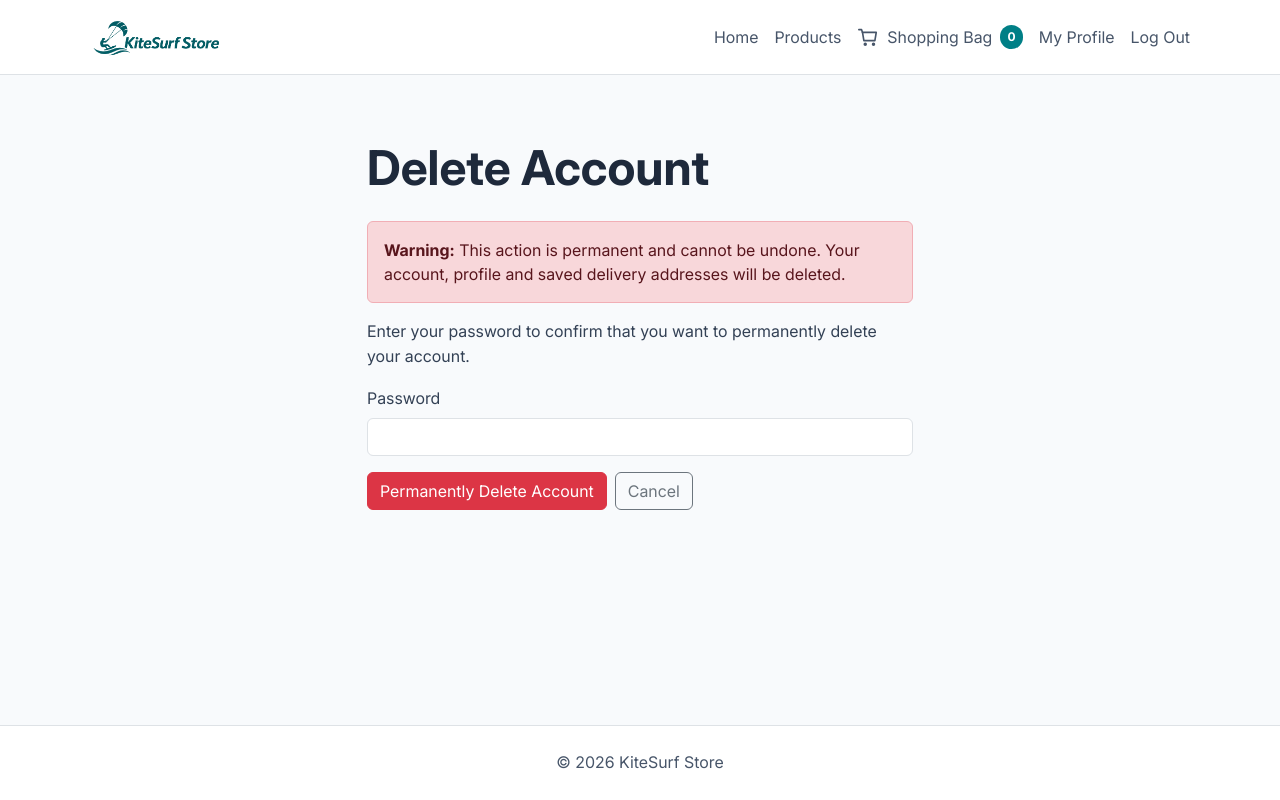
After one commit to ShvetsViktor/kitesurf-store, a Django app: page /accounts/delete/ in a window 1280 px wide. The commit adds this page. Run offline with Django 5.2, Linux system fonts and the light colour scheme; the visitor is signed in with stand-in values (Sample User, id 1).

Commit message:
feat: implement secure account deletion and fix message styling

```diff
--- /dev/null
+++ b/accounts/templates/accounts/account_confirm_delete.html
@@ -0,0 +1,60 @@
+{% extends "base.html" %}
+
+{% block content %}
+<div class="container py-5">
+    <div class="row justify-content-center">
+        <div class="col-md-8 col-lg-6">
+
+            <h1 class="mb-4">Delete Account</h1>
+
+            <div class="alert alert-danger" role="alert">
+                <strong>Warning:</strong>
+                This action is permanent and cannot be undone.
+                Your account, profile and saved delivery
+                addresses will be deleted.
+            </div>
+
+            <p>
+                Enter your password to confirm that you want
+                to permanently delete your account.
+            </p>
+
+            <form method="post">
+                {% csrf_token %}
+
+                <div class="mb-3">
+                    <label for="id_password" class="form-label">
+                        Password
+                    </label>
+
+                    <input
+                        type="password"
+                        name="password"
+                        id="id_password"
+                        class="form-control"
+                        required
+                        autocomplete="current-password"
+                    >
+                </div>
+
+                <div class="d-flex gap-2">
+                    <button
+                        type="submit"
+                        class="btn btn-danger"
+                    >
+                        Permanently Delete Account
+                    </button>
+
+                    <a
+                        href="{% url 'customer_profile' %}"
+                        class="btn btn-outline-secondary"
+                    >
+                        Cancel
+                    </a>
+                </div>
+            </form>
+
+        </div>
+    </div>
+</div>
+{% endblock %}
--- a/accounts/urls.py
+++ b/accounts/urls.py
@@ -30,4 +30,9 @@ urlpatterns = [
         views.address_set_default,
         name="address_set_default",
     ),
+    path(
+        "delete/",
+        views.account_delete,
+        name="account_delete",
+    ),
 ]
--- a/accounts/views.py
+++ b/accounts/views.py
@@ -1,4 +1,5 @@
 from django.contrib import messages
+from django.contrib.auth import logout
 from django.contrib.auth.decorators import login_required
 from django.db import transaction
 from django.views.decorators.http import require_POST
@@ -150,3 +151,33 @@ def address_set_default(request, pk):
     )
 
     return redirect("address_list")
+
+
+@login_required(login_url="account_login")
+def account_delete(request):
+    """Allow customers to permanently delete their account."""
+    if request.method == "POST":
+        password = request.POST.get("password", "")
+
+        if request.user.check_password(password):
+            user = request.user
+
+            logout(request)
+            user.delete()
+
+            messages.success(
+                request,
+                "Your account has been deleted successfully.",
+            )
+
+            return redirect("home")
+
+        messages.error(
+            request,
+            "Incorrect password. Your account was not deleted.",
+        )
+
+    return render(
+        request,
+        "accounts/account_confirm_delete.html",
+    )
--- a/config/settings.py
+++ b/config/settings.py
@@ -10,6 +10,7 @@ For the full list of settings and their values, see
 https://docs.djangoproject.com/en/5.2/ref/settings/
 """
 
+from django.contrib.messages import constants as messages
 import dj_database_url
 from dotenv import load_dotenv
 import os
@@ -201,3 +202,7 @@ LOGOUT_REDIRECT_URL = "/"
 
 if DEBUG:
     EMAIL_BACKEND = "django.core.mail.backends.console.EmailBackend"
+
+MESSAGE_TAGS = {
+    messages.ERROR: "danger",
+}
```
Also changed, not shown: accounts/templates/accounts/profile.html (+16 -0 lines), accounts/tests.py (+75 -0 lines).
